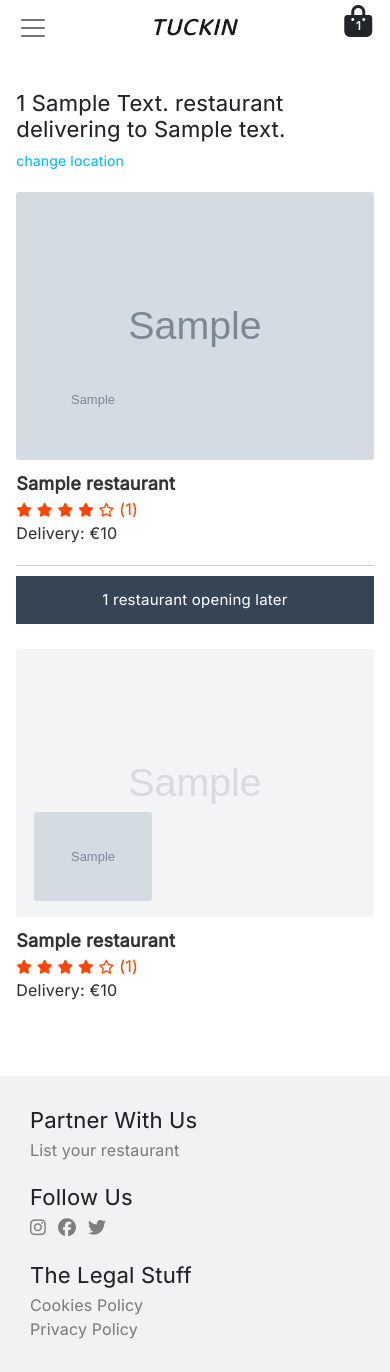
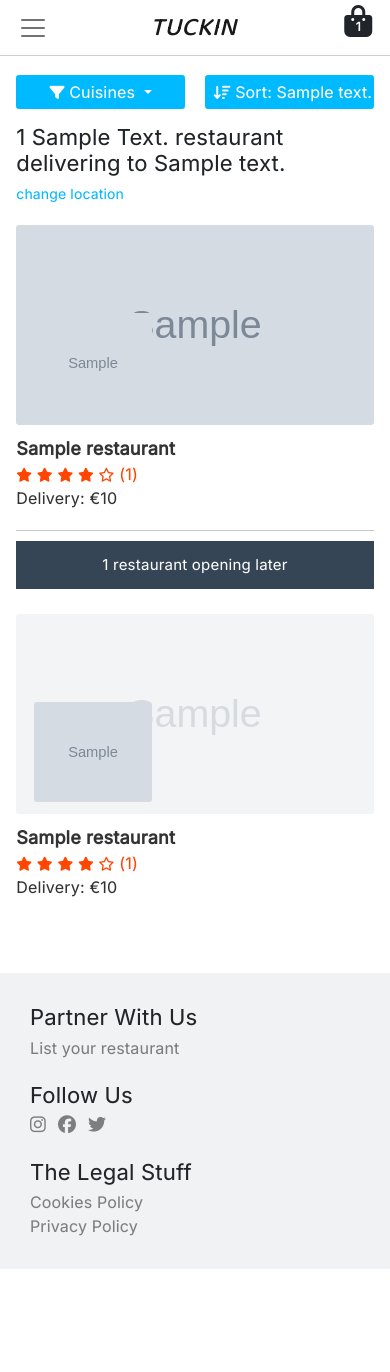
Before and after one commit to RichardByrne95/CI-MS4-TuckIn, a Django app: template restaurants/templates/restaurants/restaurants.html in a window 390 px wide. After the commit the page ends 1269 px from the top, so only its background shows below. Run offline with Django 3.2, Linux system fonts and the light colour scheme; the template is opened without the code that fills it: most values are stand-ins (such as "Sample title", 1, 10 or a date in 2020); grey boxes marked "Sample" are stand-in pictures; parts of the project's set-up code (start-up, migrations or seed data) failed here and were passed over; some libraries are stand-ins or nearby versions.

Commit message:
Create sort and cuisine buttons for mobile

```diff
--- a/restaurants/static/restaurants/css/restaurants.css
+++ b/restaurants/static/restaurants/css/restaurants.css
@@ -1,14 +1,20 @@
 /* ----------------------------------------- All Restaurants */
 header {
     padding-bottom: 0;
+    border-bottom: #c8cfd6 solid .1rem;
 }
 
 #restaurants {
-    padding-top: 9rem;
+    margin-top: 6rem;
 }
 
 #restaurants-column {
     padding: 0;
+}
+
+.fa-filter,
+.fa-sort-amount-down {
+    font-size: 1.5rem;
 }
 
 .nearby-restaurants {
@@ -37,20 +43,23 @@
     position: relative;
 }
 
+.restaurant-card-cover-image,
+.restaurant-card-logo {
+    border-radius: .3rem;
+}
+
+.restaurant-card-cover-image {
+    width: 100%;
+    height: 20rem;
+    object-fit: cover;
+}
+
 .restaurant-card-logo {
     position: absolute;
     left: 5%;
     bottom: 6%;
     max-width: 33%;
-}
-
-.restaurant-cuisines-col {
-    margin-right: 0rem;
-    padding: 2rem 2rem 0 2rem;
-    background-color: #f6f0ea;
-    border-radius: .8rem;
-    max-width: 12.5rem;
-    min-width: 12.5rem;
+    height: 10rem;
 }
 
 .restaurant-cuisines-col h4 {
@@ -59,12 +68,18 @@
 }
 
 #sort-by, .dropdown-item, .dropdown-toggle {
-    font-size: 1.5rem;
+    font-size: 1.6rem;
 }
 
-.restaurant-card-cover-image,
-.restaurant-card-logo {
-    border-radius: .3rem;
+.dropdown-toggle {
+    background-color: #00baff;
+    border-color: #00baff;
+}
+
+.dropdown-toggle:hover,
+.dropdown-toggle:focus {
+    background-color: #00baff;
+    border-color: #00baff;
 }
 
 .opaque-image-overlay {
--- a/restaurants/templates/restaurants/restaurants.html
+++ b/restaurants/templates/restaurants/restaurants.html
@@ -39,6 +39,56 @@
                 </aside>
                 <!-- Restaurants Column -->
                 <div class="col-11 col-lg-9 no-gutters" id="restaurants-column">
+                    <!-- Mobile Refine/Sort Buttons -->
+                    <div class="row no-gutters d-block d-lg-none py-4 py-md-5">
+                        <div class="col-12 no-gutters d-flex" id="mobile-buttons">
+                            <!-- Refine -->
+                            <div class="col-6 no-gutters pe-3">
+                                <div class="dropdown d-flex">
+                                    <a href="#" class="btn btn-secondary w-100 dropdown-toggle" id="dropdownMenuLink" data-bs-toggle="dropdown"
+                                        type="button" aria-haspopup="true" aria-expanded="false">
+                                        <i class="fas fa-filter"></i> Cuisines
+                                    </a>
+                                    <ul class="w-100 dropdown-menu" role="menu" aria-labelledby="dropdownMenuLink">
+                                        <li>
+                                            <a href="{% url 'restaurants' %}" class="dropdown-item">
+                                                All
+                                            </a>
+                                        </li>
+                                        {% for cuisine in all_cuisines %}
+                                            <li>
+                                                <a href="{% url 'restaurants' %}?cuisine={{ cuisine.name }}" class="dropdown-item">
+                                                    {{ cuisine.name|title }}
+                                                </a>
+                                            </li>
+                                        {% endfor %}
+                                    </ul>
+                                </div>
+                            </div>
+                            <!-- Sort -->
+                            <div class="col-6 no-gutters ps-3">
+                                <div class="dropdown d-flex">
+                                    <a href="#" class="btn btn-secondary w-100 dropdown-toggle" id="dropdownMenuLink" data-bs-toggle="dropdown" type="button"
+                                        aria-haspopup="true" aria-expanded="false">
+                                        <i class="fas fa-sort-amount-down"></i>
+                                        Sort{% if refine_text %}: {{ refine_text }}{% endif %}
+                                    </a>
+                                    <ul class="w-100 dropdown-menu" role="menu" aria-labelledby="dropdownMenuLink">
+                                        <li>
+                                            <a class="dropdown-item" href="{% url 'restaurants' %}?sort=rating_high&direction=desc">Highest
+                                                Rated
+                                            </a>
+                                        </li>
+                                        <li>
+                                            <a class="dropdown-item" href="{% url 'restaurants' %}?sort=free_delivery&direction=asc">Delivery
+                                                Cost
+                                            </a>
+                                        </li>
+                                    </ul>
+                                </div>
+                            </div>
+                        </div>
+                    </div>
                     <!-- Restaurants Near You Header -->
                     <div class="row no-gutters">
                         <div class="col-12 col-lg-11 no-gutters">
@@ -72,6 +122,7 @@
                                 <p class="ms-5 d-inline text-nowrap change-location"><a href="{% url 'home' %}">set location</a></p>
                             {% endif %}
                         </div>
+                        <!-- Sort Button -->
                         <div class="col-1 no-gutters d-none d-lg-block">
                             <div class="dropdown d-none d-lg-flex justify-content-lg-end">
                                 <a href="#" class="btn btn-secondary dropdown-toggle" id="dropdownMenuLink" data-bs-toggle="dropdown"
--- a/static/css/base.css
+++ b/static/css/base.css
@@ -239,7 +239,7 @@
 }
 
 .fa-stack-1x {
-    font-size: 1.15rem !important;
+    font-size: 1.2rem !important;
     font-weight: 700;
 }
 
@@ -492,6 +492,13 @@
     height: 100%;
 }
 
+/* ----------------------------------------- >=992px */
+@media screen and (min-width: 992px) {
+    .navbar-brand {
+        font-size: 3.1rem;
+    }
+}
+
 /* ----------------------------------------- >=1200px */
 @media screen and (min-width: 1200px) {
     h1 {
@@ -501,12 +508,4 @@
     input {
         font-size: 1.9rem;
     }
-
-    .navbar-brand {
-        font-size: 3.1rem;
-        color: #fafafa;
-        font-family: 'Baloo 2', cursive;
-        font-style: italic;
-        font-weight: 500;
-    }
 }
```
Also changed, not shown: other parts of restaurants/static/restaurants/css/restaurants.css (+37 -1 lines).
